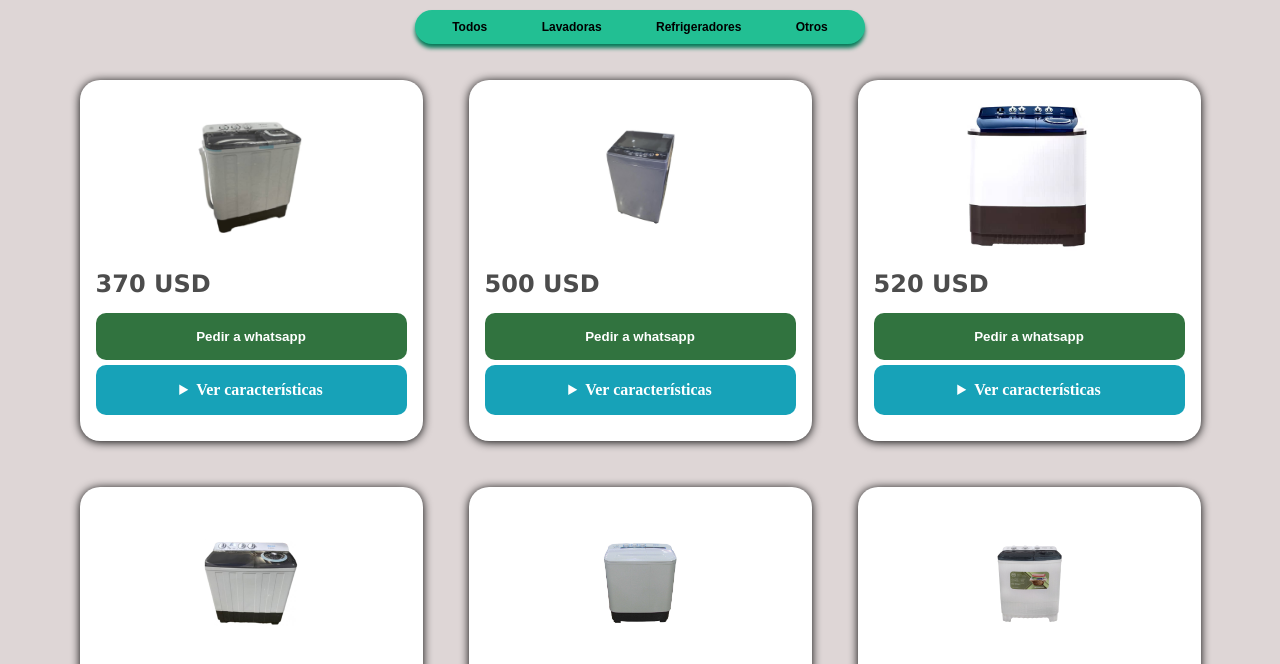
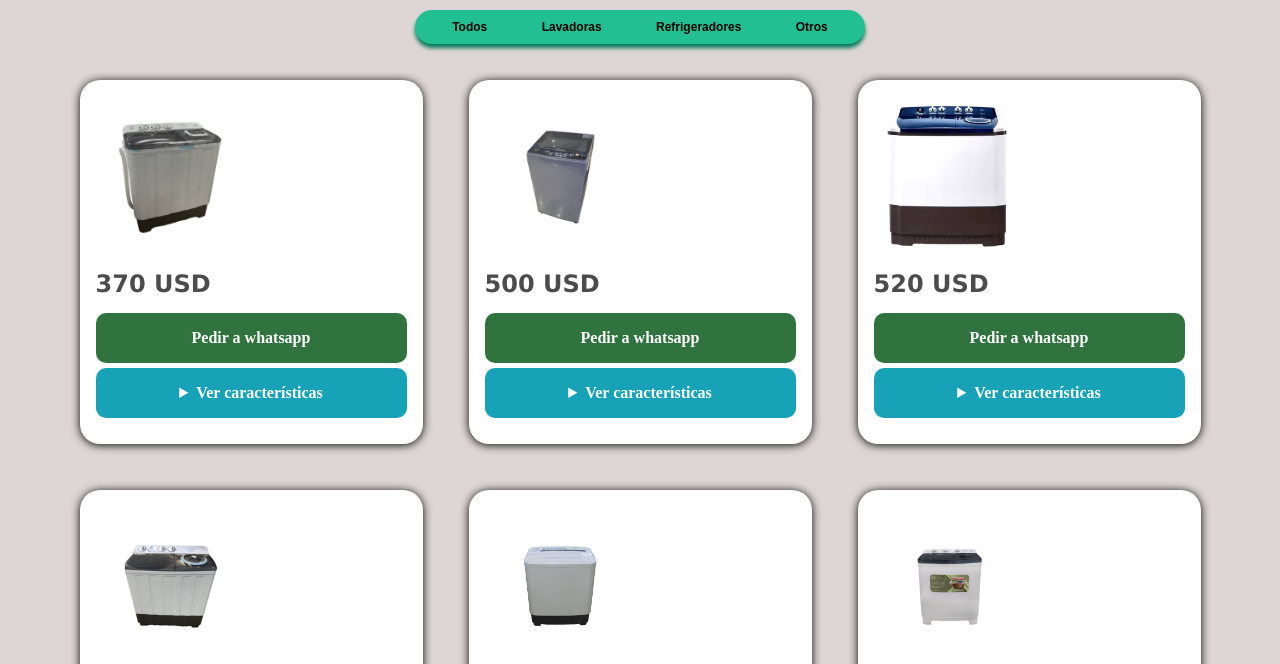
Before and after one commit to digitalcatalogosonline/catalogo, a website with bundled scripts: page index.html in a window 1280 px wide. Shown: the part 99-763 px from the top of the page. Built offline with nearby package versions, Linux system fonts and the light colour scheme.

Commit message:
modifying styles

```diff
--- a/main.css
+++ b/main.css
@@ -82,21 +82,25 @@ li:hover {
     font-family:Verdana, Geneva, Tahoma, sans-serif;
     padding: 5px 0;
 }
-.product-cart button {
-    border: none;
+
+.product-cart a {
+    text-align: center;
+    display: block;
     background: #31733f;
     padding: 16px;
     color: white;
     border-radius: 10px;
     font-weight: 600;
+    text-decoration: none;
 }
-.product-cart button:hover {
+.product-cart a:hover {
     background: none;
     border: 1px solid #31733f;
     color: #31733f;
 }
 .product-cart div {
     padding: 5px 0px ;
+    width: 100%;
 
 }
 details {
--- a/manejador_de_filtros.js
+++ b/manejador_de_filtros.js
@@ -14,7 +14,7 @@ function cargarProductos() {
       </div>
       <div class="info-container">
         <p>${producto.Precio}</p>
-            <div class="details-container"><div><button>Pedir a whatsapp</button></div><details><summary>Ver características</summary>${producto.características}</details>
+            <div class="details-container"><div><a href="https://wa.me/qr/E6O5MIXHBIRXA1">Pedir a whatsapp</a></div><details><summary>Ver características</summary>${producto.características}</details>
       </div>
     </div>`;
   });
```
